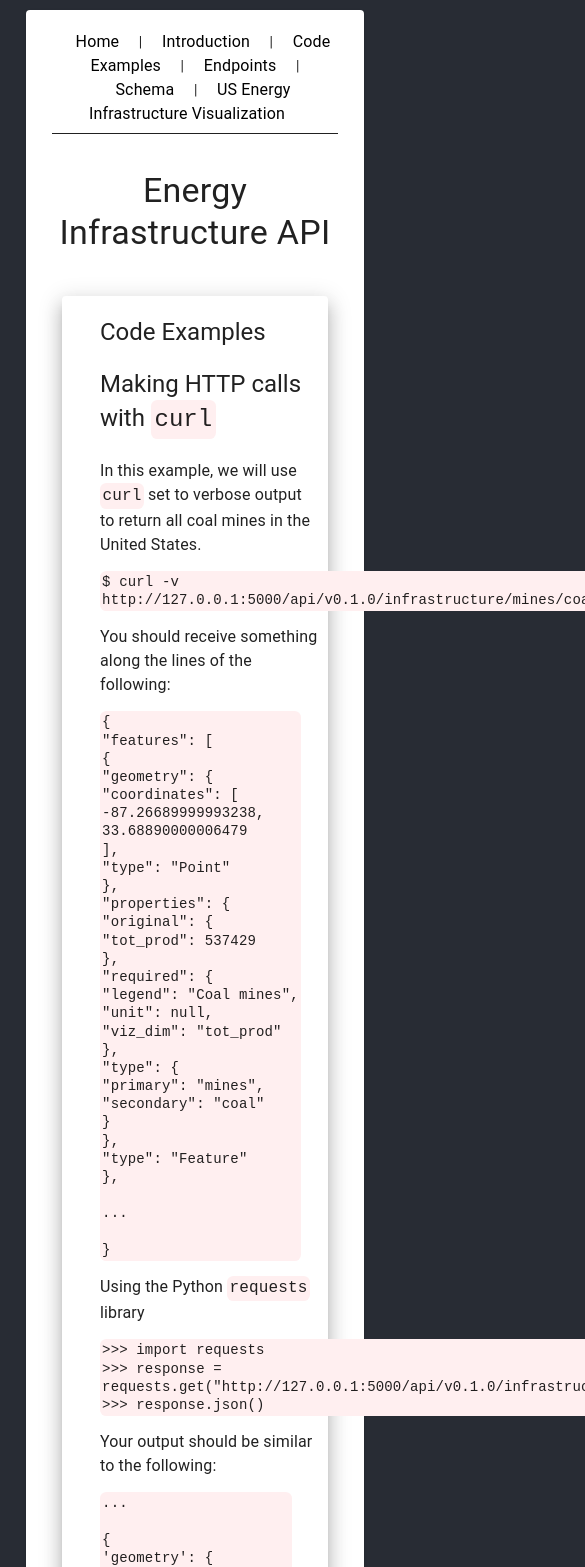
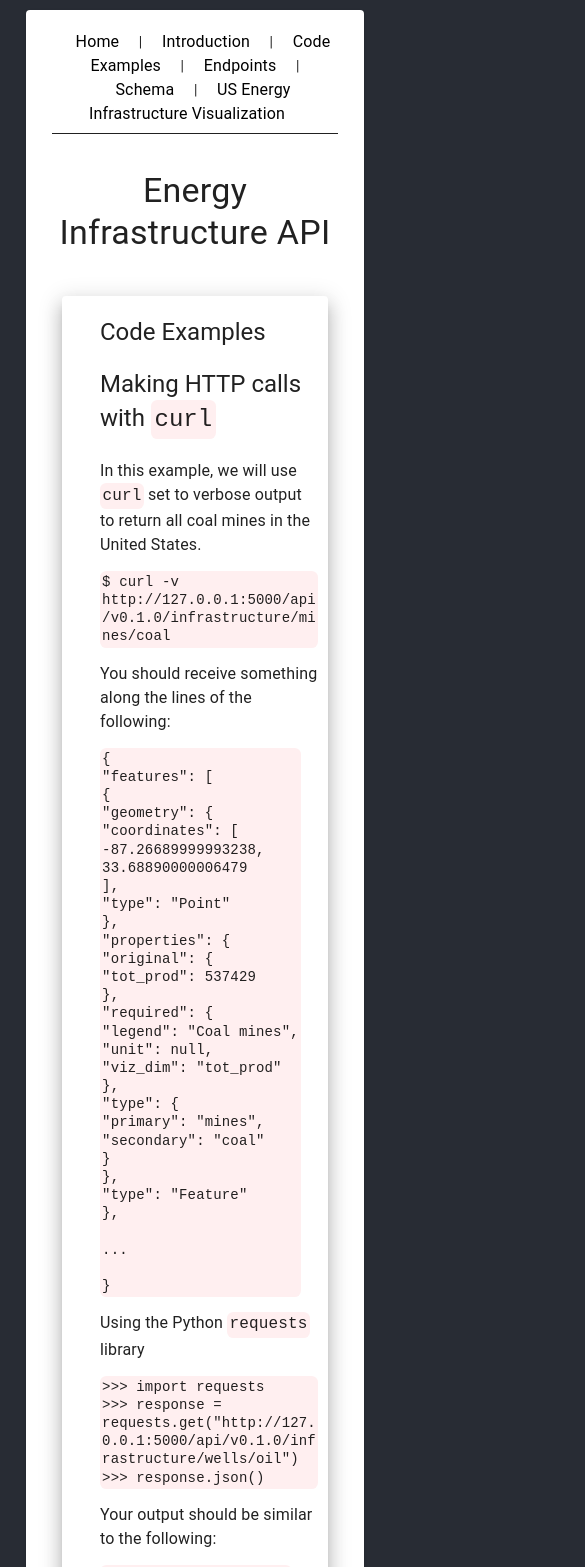
Before and after one commit to bkleeman/energy-infrastructure-api-documentation-react-mui, a React (Create React App) app: page /code-examples in a window 390 px wide. Shown: the top 1567 px of the page, 585 px wide, since content can reach past the window. Built offline with nearby package versions, Linux system fonts and the light colour scheme.

Commit message:
improve code overflow on mobile

```diff
--- a/src/Components/App/App.css
+++ b/src/Components/App/App.css
@@ -38,6 +38,12 @@
 
 .centered-text {
   text-align: center;
+}
+
+@media screen and (max-width: 500px) {
+  .code-overflow-on-mobile {
+    display: block;
+  }
 }
 
 @media screen and (max-width: 1400px) and (min-width: 1301px) {
@@ -87,8 +93,14 @@
   text-align: left;
 }
 
+@media screen and (max-width: 500px) {
+  .request-image {
+    max-width: 100%!important;
+  }
+}
+
 .request-image {
-  max-width: 50%;
+  max-width: 75%;
 }
 
 .title {
--- a/src/routes/code-examples.js
+++ b/src/routes/code-examples.js
@@ -29,7 +29,7 @@ export default function CodeExamples() {
                                         In this example, we will use <code>curl</code> set to verbose output to return all coal mines in the United States.
                                     </Typography>
                                     <pre>
-                                        <code>
+                                        <code className="code-overflow-on-mobile">
                                             {"$ curl -v http://127.0.0.1:5000/api/v0.1.0/infrastructure/mines/coal"}
                                         </code>
                                     </pre>
@@ -75,7 +75,7 @@ export default function CodeExamples() {
                                     </Typography>
                                     <br/>
                                     <pre>
-                                        <code style={{textAlign: "left"}}>
+                                        <code className="code-overflow-on-mobile">
                                             {">>> import requests"}<br/>
                                             {'>>> response = requests.get("http://127.0.0.1:5000/api/v0.1.0/infrastructure/wells/oil")'}<br/>
                                             {">>> response.json()"}<br/>
--- a/src/routes/schema.js
+++ b/src/routes/schema.js
@@ -24,7 +24,7 @@ export default function Schema() {
                                     <Typography variant='body1' component='body1'>
                                         Though MongoDB does not require a schema, and we do not enforce one, our data follow a certain standard that we have crafted to best represent and make it most useful. All of our data conform to GeoJSON/MongoDB specification and have certain properties, some of which are required and some of which may be null.
                                         <br/><br/>
-                                        Take for example the following snippet of JSON returned at the <code>{`API_URL_PREFIX/mines/coal`}</code> endpoint:
+                                        Take for example the following snippet of JSON returned at the <code className="code-overflow-on-mobile">{`API_URL_PREFIX/mines/coal`}</code> endpoint:
                                         <br/><br/>
                                         <pre>
                                             <code>
@@ -90,7 +90,7 @@ export default function Schema() {
                                             </code>
                                         </pre>
                                         <br/>
-                                        will route to an API endpoint at <code>{`API_URL_PREFIX/mines/coal`}</code>.
+                                        will route to an API endpoint at <code className="code-overflow-on-mobile">{`API_URL_PREFIX/mines/coal`}</code>.
 
                                     </Typography>
                                 </div>
--- a/src/routes/us-energy-infrastructure-visualization.js
+++ b/src/routes/us-energy-infrastructure-visualization.js
@@ -30,7 +30,9 @@ export default function UsEnergyInfrastructureVisualization() {
                                     </Typography>
                                     <br/>
                                     <Container maxWidth="m"  className="App">
-                                        <img src={viz} className="request-image" alt="A map of the US showing railroads and coal plants."></img>
+                                        <a href="http://us.infrastructure.rdcep.org" target="_blank" rel="noreferrer">
+                                            <img src={viz} className="request-image" alt="A map of the US showing railroads and coal plants."></img>
+                                        </a>
                                     </Container>
                                 </div>
                             </Paper>
```
